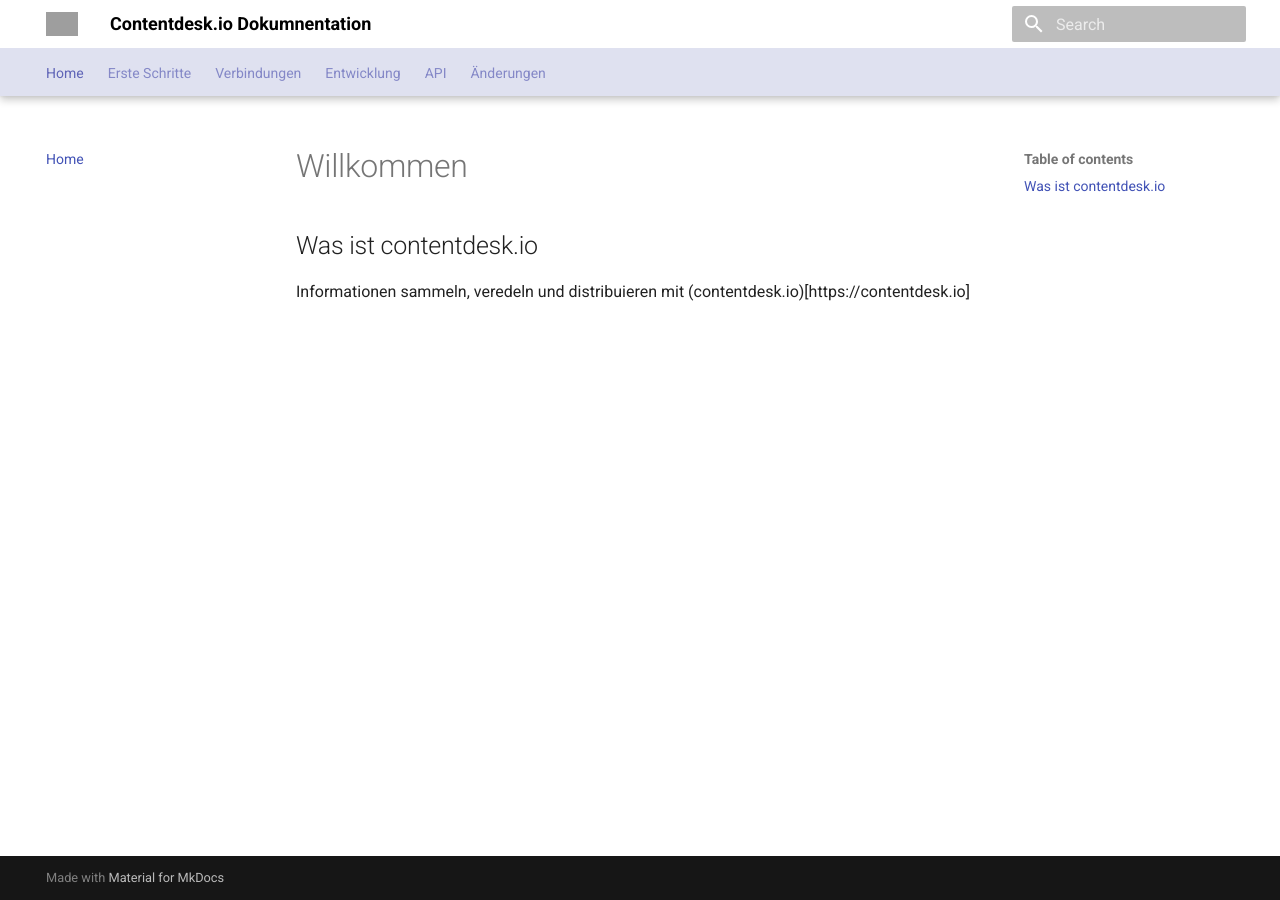
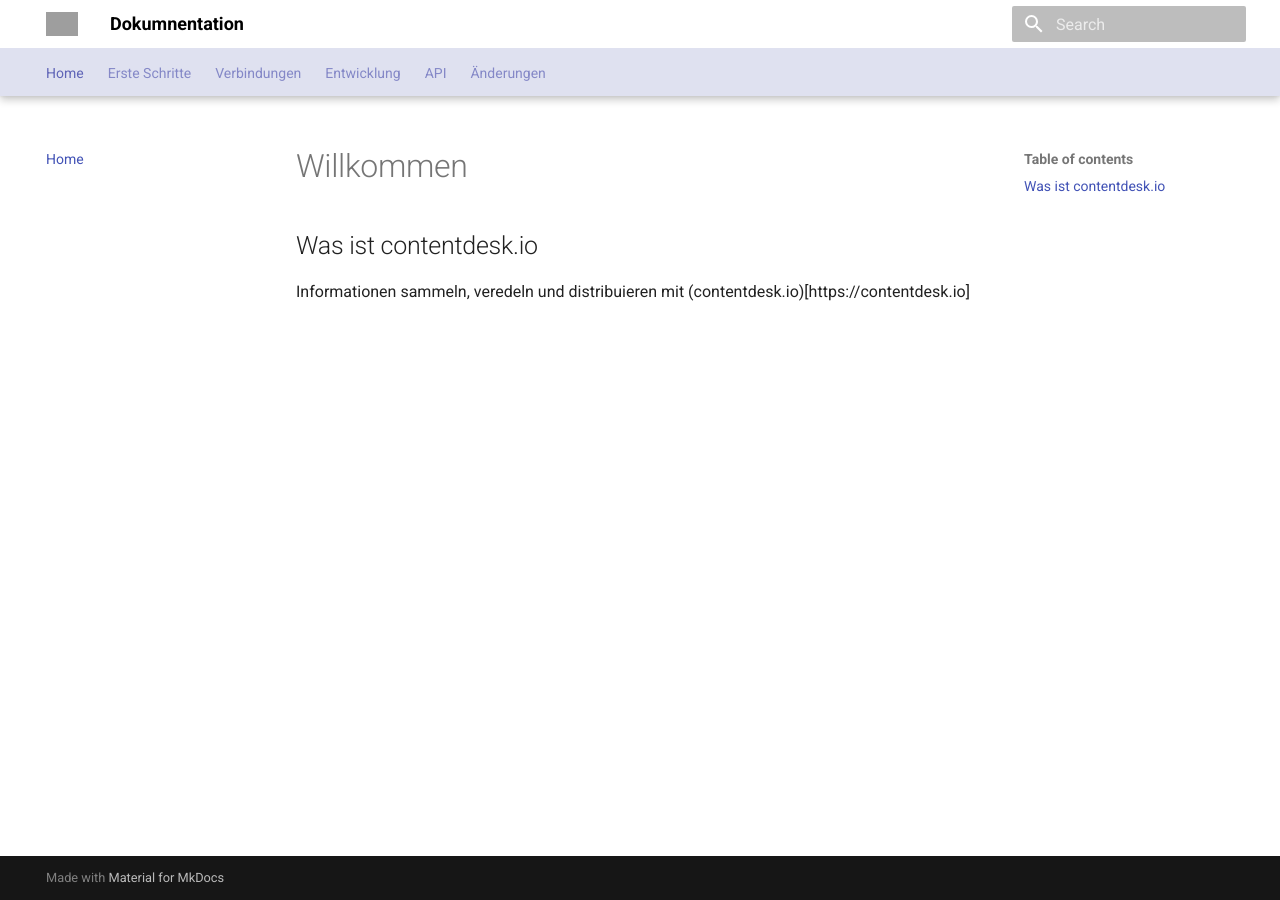
Before and after one commit to tsolenthaler/docs.contentdesk.io, an MkDocs documentation site: the page built from docs/index.md, in a window 1280 px wide. Built offline with MkDocs 1.6.1 and Material for MkDocs 9.7.7, drawn with Linux system fonts in a browser that asks for light colours; grey boxes are pictures that could not be loaded.

Commit message:
docs: Update site_name in mkdocs.yml

```diff
--- a/mkdocs.yml
+++ b/mkdocs.yml
@@ -1,6 +1,6 @@
 
 # Project information
-site_name: Contentdesk.io Dokumnentation
+site_name: Dokumnentation
 site_url: https://docs.Contentdesk.io
 theme:
   name: material
```
